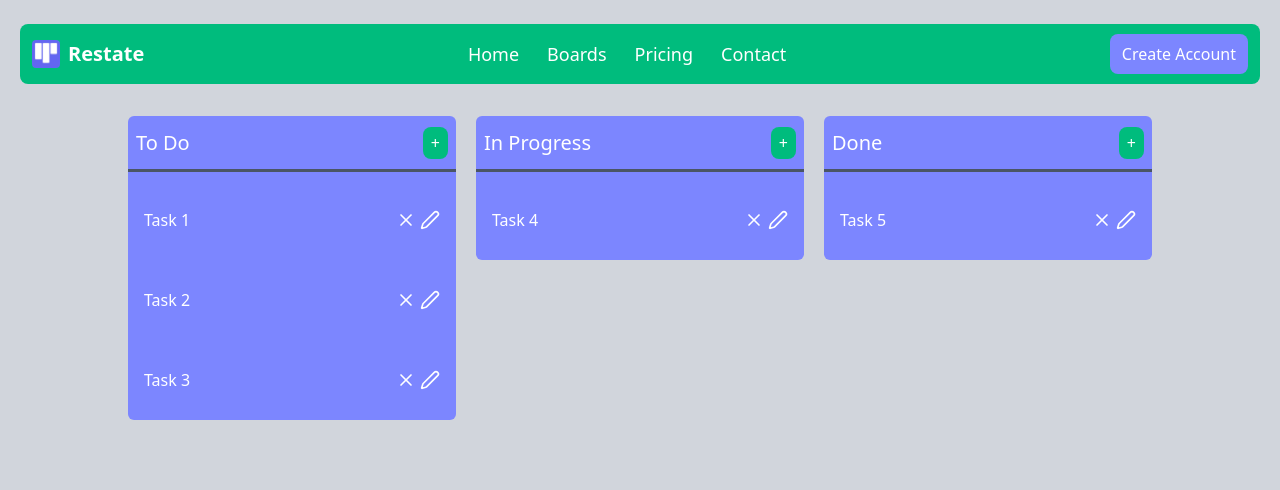
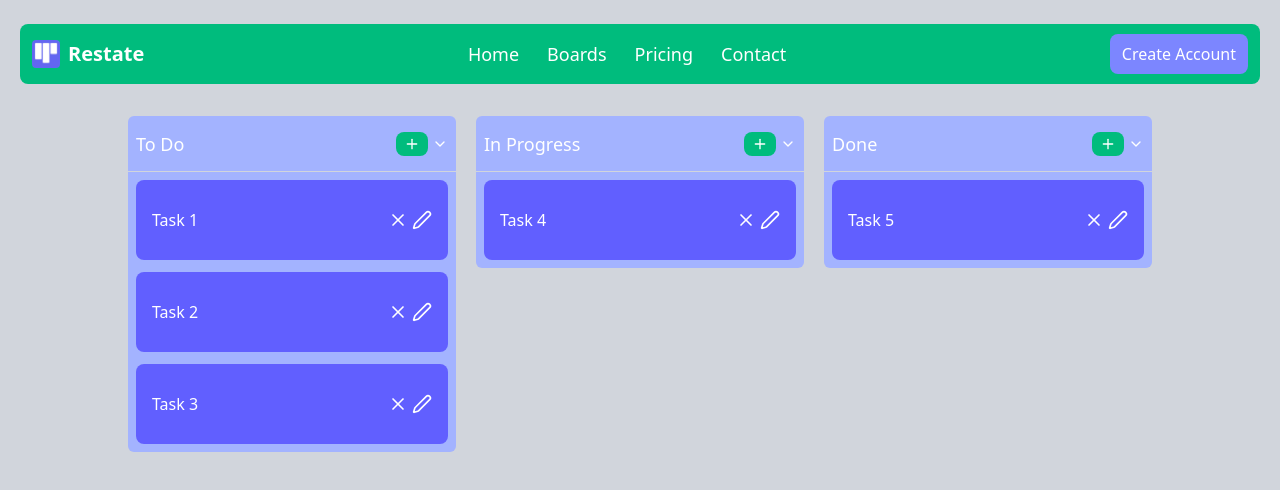
Before and after one commit to paul1029-ife/progress-board-vue, a Vue app: page / in a window 1280 px wide. Shown: the top 490 px of the page. Built offline with nearby package versions, Linux system fonts and the light colour scheme; the HTML template or start-up script is replaced by a standard one.

Commit message:
style: improve styling in Drag components.

```diff
--- a/src/components/DragColumn.vue
+++ b/src/components/DragColumn.vue
@@ -1,14 +1,21 @@
 <template>
   <div
-    class="w-82 h-fit min-h-32 bg-indigo-400 rounded-md text-white"
+    class="w-82 h-fit min-h-32 bg-indigo-300 rounded-md text-white pb-2"
     @dragover.prevent
     @drop="onDrop"
   >
-    <div class="border-b-3 flex justify-between items-center px-2 py-1 h-14 border-b-gray-600">
-      <p class="text-xl">{{ header }}</p>
-      <button class="bg-emerald-500 px-2 py-1 rounded-lg cursor-pointer">+</button>
+    <div class="border-b-1 flex justify-between items-center px-2 py-1 h-14 border-b-gray-300">
+      <p class="text-lg">{{ header }}</p>
+      <div class="flex gap-1">
+        <button class="bg-emerald-500 px-2 py-1 rounded-lg cursor-pointer">
+          <PlusIcon class="w-4 h-4" />
+        </button>
+        <button class="hover:opacity-70 cursor-pointer">
+          <ChevronDown class="w-4 h-4" />
+        </button>
+      </div>
     </div>
-    <ul class="pt-2">
+    <ul class="pt-2 space-y-3">
       <DragItem
         v-for="(item, index) in items"
         :item="item"
@@ -22,6 +29,8 @@
 
 <script setup lang="ts">
 import DragItem from './DragItem.vue'
+import { PlusIcon } from 'lucide-vue-next'
+import { ChevronDown } from 'lucide-vue-next'
 
 const props = defineProps({
   header: String,
--- a/src/components/DragItem.vue
+++ b/src/components/DragItem.vue
@@ -1,6 +1,6 @@
 <template>
   <li
-    class="px-4 py-7 hover:bg-indigo-500 transition-all cursor-grab rounded-lg flex justify-between"
+    class="px-4 py-7 bg-indigo-500 transition-all cursor-grab rounded-lg flex justify-between mx-2"
     draggable="true"
     @dragstart="onDragStart"
     @dragend="onDragEnd"
```
